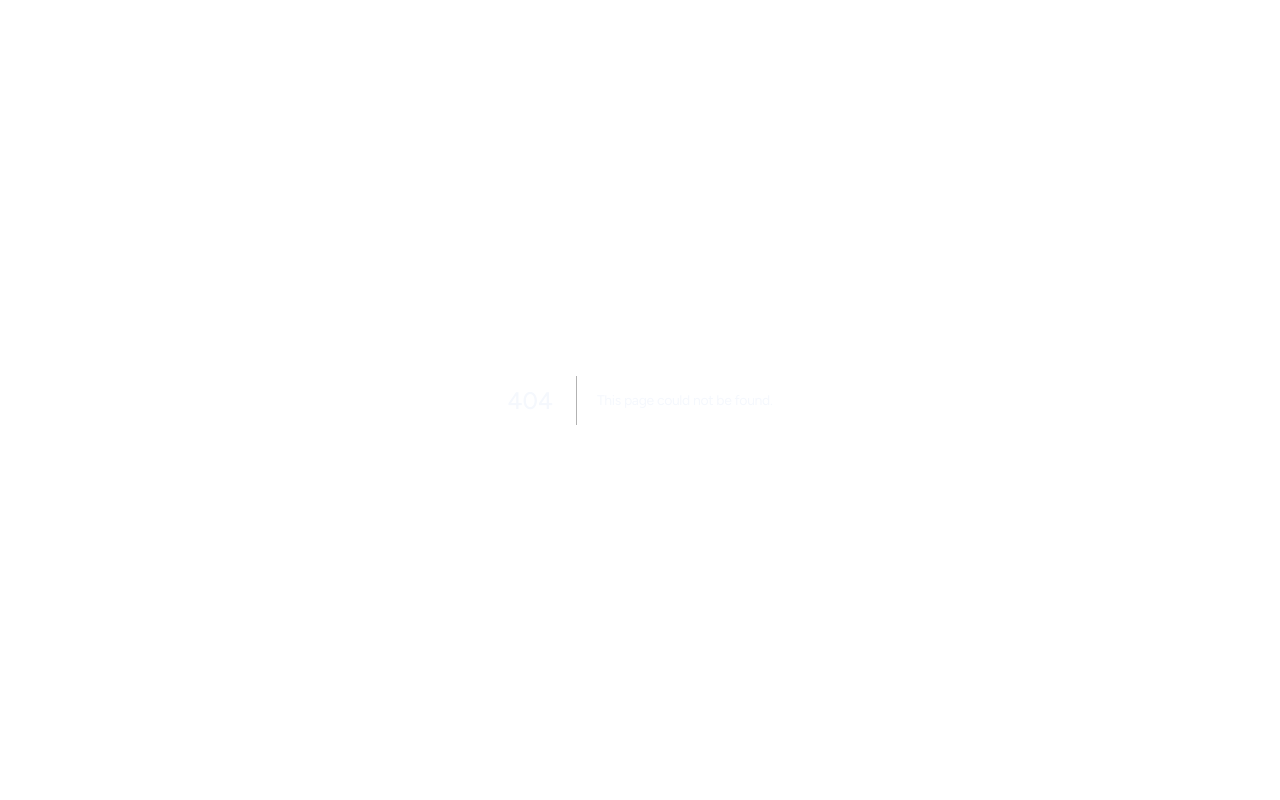
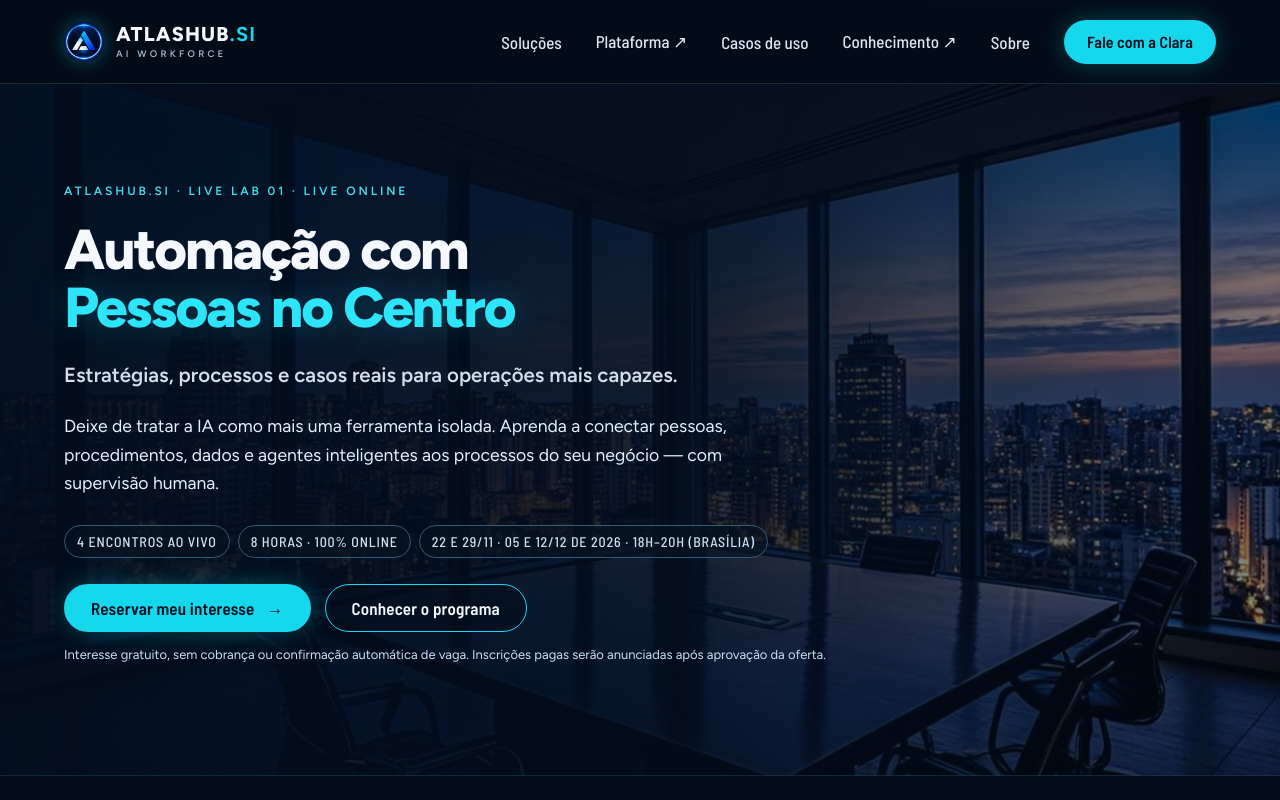
Before and after one commit to atlashub-digital/AtlasHub.Si, a Next.js app: page /workshops/automacao-pessoas-no-centro in a window 1280 px wide. Before the commit this address had no page. Shown: the top 800 px of the page. Built offline with nearby package versions, Linux system fonts and the light colour scheme.

Commit message:
feat(sales): app/workshops/automacao-pessoas-no-centro/page.tsx — LL01 landing configurável e captação WhatsApp

```diff
--- /dev/null
+++ b/app/workshops/automacao-pessoas-no-centro/page.tsx
@@ -0,0 +1,15 @@
+import type { Metadata } from "next";
+import SalesLanding from "../../../components/SalesLanding";
+import { ll01, salesWhatsAppUrl } from "../../../lib/sales/pages";
+
+export const metadata: Metadata = {
+  title: "Automação com Pessoas no Centro — Live Lab 01 | AtlasHub.SI",
+  description: "Quatro encontros LIVE ONLINE: estratégias, processos e casos reais para operações mais capazes. 22 e 29/11, 05 e 12/12, 18h–20h Brasília.",
+  robots: { index: false, follow: false }, // levantar após homologação comercial e editorial
+};
+
+type Props = { searchParams: Promise<{ origem?: string }> };
+export default async function LiveLab01Page({ searchParams }: Props) {
+  const { origem } = await searchParams;
+  return <SalesLanding offer={ll01} whatsapp={salesWhatsAppUrl(ll01, origem ?? "")} />;
+}
```
